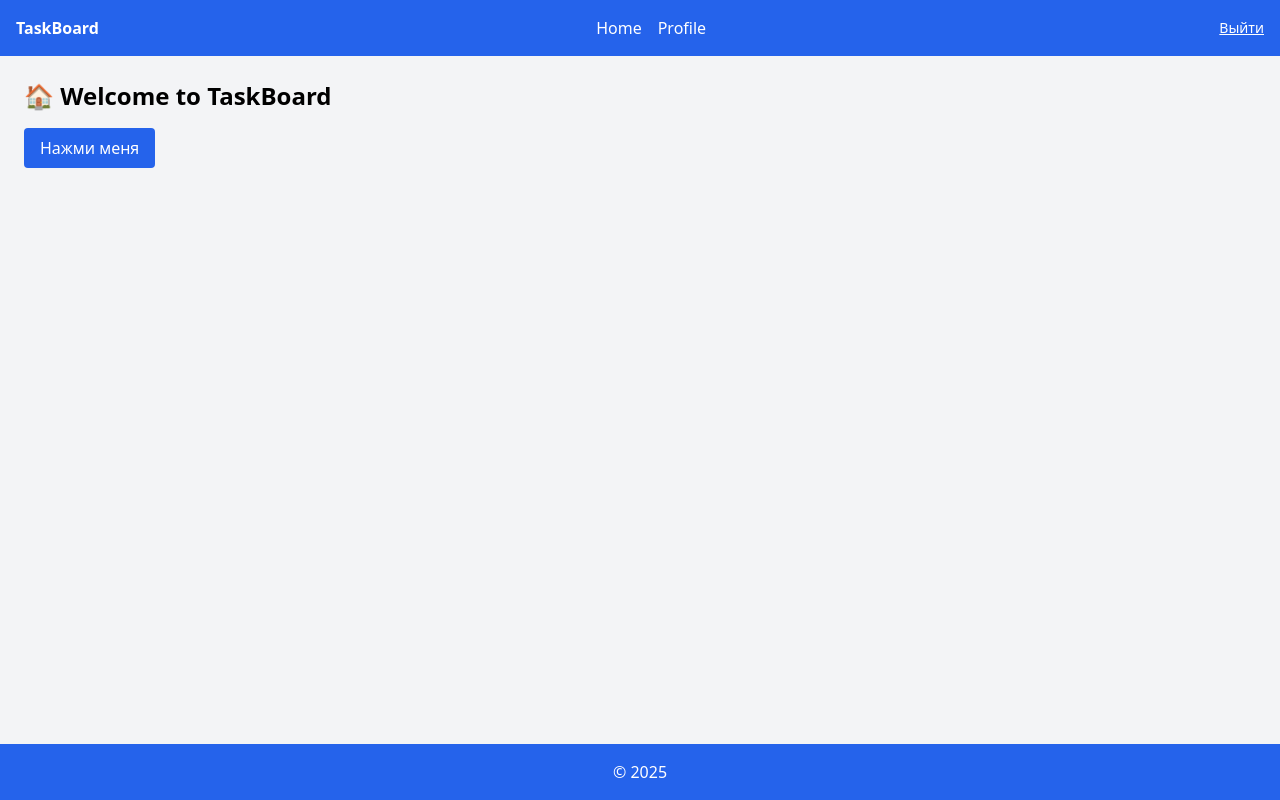
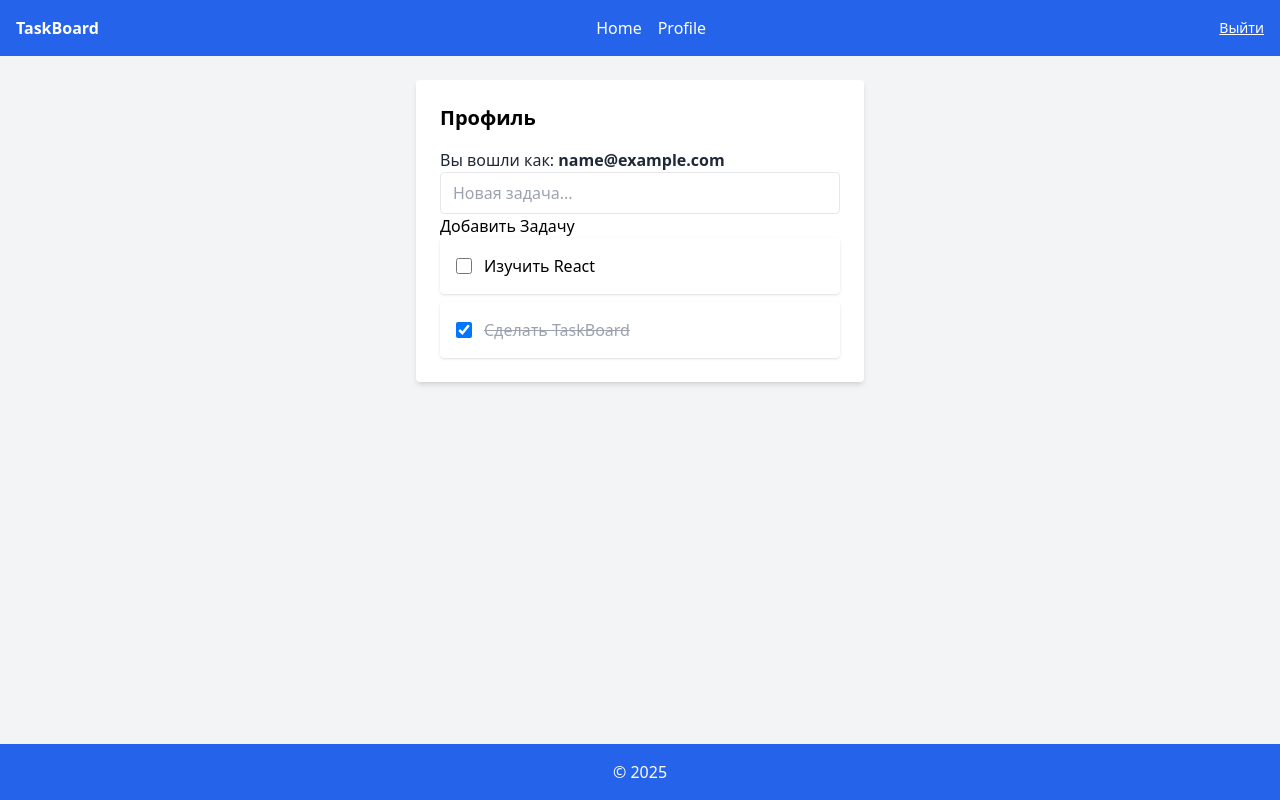
Before and after one commit to AlexsandrZolotarev/TaskBoard, a React (Vite) app: page /#/profile in a window 1280 px wide. Before the commit this address led to /#/login. Built offline with nearby package versions, Linux system fonts and the light colour scheme; sample sign-in values are in the browser's storage.

Commit message:
feat(task): add task creation with validation and enter key support

```diff
--- a/src/pages/ErrorPage.tsx
+++ b/src/pages/ErrorPage.tsx
@@ -1,5 +1,3 @@
-import React from 'react'
-
 export const ErrorPage = () => {
   return (
    <div className="text-center text-red-500 p-10">
--- a/src/pages/Profile.tsx
+++ b/src/pages/Profile.tsx
@@ -1,5 +1,6 @@
 
 import { useAuth } from '../context/AuthContext'
+import { TaskBoard } from './TaskBoard'
 
 export const Profile = () => {
  const { userEmail } = useAuth()
@@ -7,6 +8,7 @@ export const Profile = () => {
      <div className="bg-white p-6 rounded shadow-md max-w-md mx-auto">
       <h2 className="text-xl font-bold mb-4">Профиль</h2>
       <p className="text-gray-800">Вы вошли как: <strong>{userEmail}</strong></p>
+      <TaskBoard/>
     </div>
   )
 }
--- /dev/null
+++ b/src/pages/TaskBoard.tsx
@@ -0,0 +1,66 @@
+import { useState } from "react";
+
+type TaskType = {
+  id: number;
+  title: string;
+  isDone: boolean;
+};
+
+export const TaskBoard = () => {
+  const [tasks, setTasks] = useState<TaskType[]>([
+    { id: 1, title: "Изучить React", isDone: false },
+    { id: 2, title: "Сделать TaskBoard", isDone: true },
+  ]);
+  const [value, setValue] = useState<string>("");
+
+  const toggleDone = (id: number) => {
+    setTasks(
+      tasks.map((task) =>
+        task.id === id ? { ...task, isDone: !task.isDone } : task
+      )
+    );
+  };
+  const AddTask = () => {
+    const trimmed = value.trim();
+    if(!trimmed) return;
+    setTasks([...tasks, { id: Date.now(), title: value, isDone: false }]);
+    setValue("");
+  };
+  return (
+    <div>
+      <div>
+        <label>
+          <input
+            type="text"
+            value={value}
+            onChange={(e) => setValue(e.target.value)}
+            onKeyDown={(e) => e.key === "Enter" && AddTask()}
+            placeholder="Новая задача..."
+            className="border px-3 py-2 rounded w-full"
+          />
+        </label>
+        <button onClick={() => AddTask()}>Добавить Задачу</button>
+      </div>
+      <ul className="space-y-2">
+        {tasks.map((task) => (
+          <li
+            key={task.id}
+            className="bg-white p-4 rounded shadow flex items-center justify-between"
+          >
+            <label className="flex items-center gap-3 cursor-pointer">
+              <input
+                type="checkbox"
+                checked={task.isDone}
+                onChange={() => toggleDone(task.id)}
+                className="w-4 h-4"
+              />
+              <span className={task.isDone ? "line-through text-gray-400" : ""}>
+                {task.title}
+              </span>
+            </label>
+          </li>
+        ))}
+      </ul>
+    </div>
+  );
+};
--- a/src/router/router.tsx
+++ b/src/router/router.tsx
@@ -1,4 +1,4 @@
-import { createBrowserRouter } from "react-router-dom";
+import { createHashRouter } from "react-router-dom";
 import { Home } from "../pages/Home";
 import { PrivateRoute } from "./PrivateRoute";
 import {MainLayout} from "../layouts/MainLayout";
@@ -8,7 +8,7 @@ import { Register } from "../pages/Register";
 import { Profile } from "../pages/Profile";
 import { ErrorPage } from "../pages/ErrorPage";
 
-export const router = createBrowserRouter([
+export const router = createHashRouter([
   {
     path: '/',
     element: <PrivateRoute />,
```
